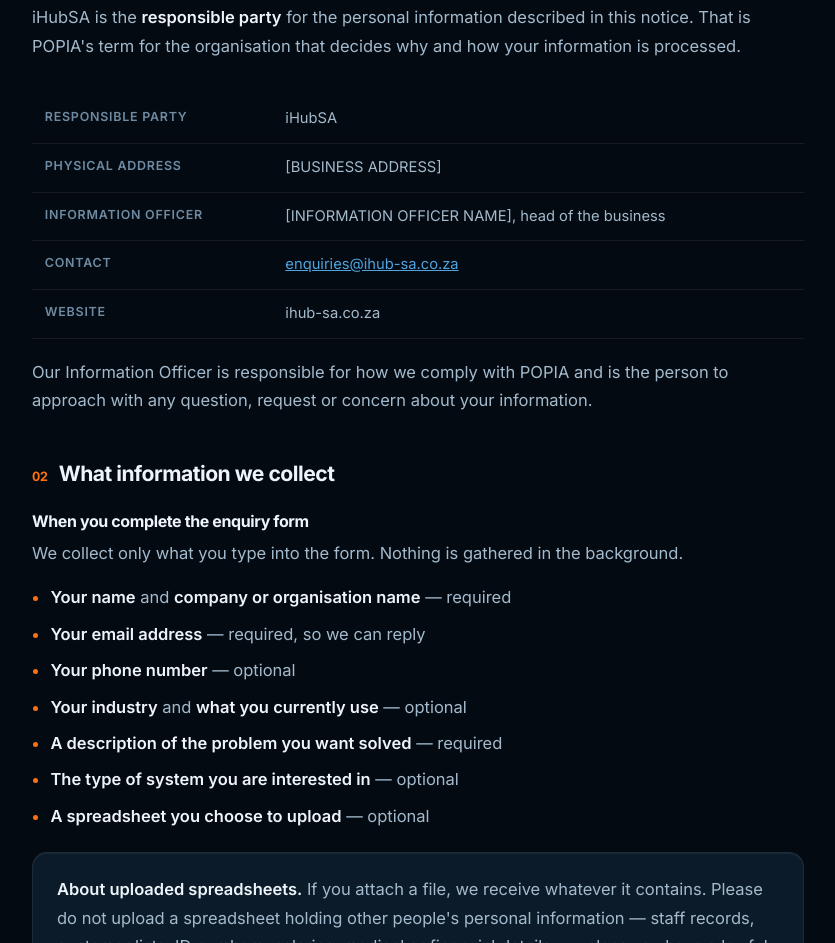
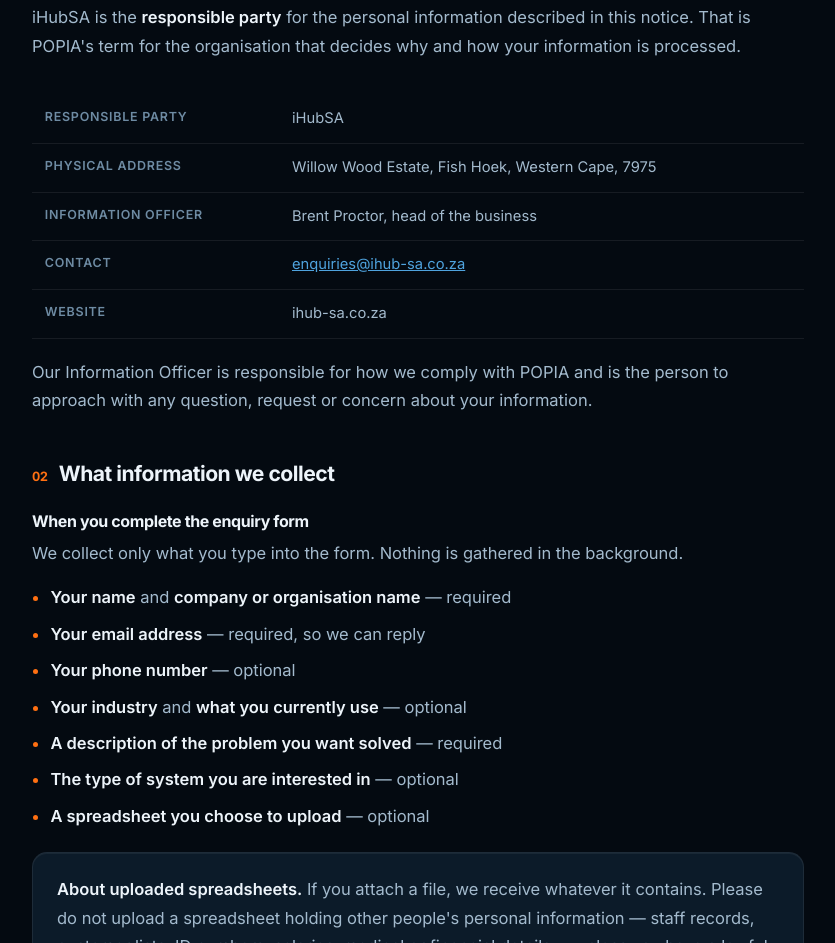
Before and after one commit to IhubSA/iHubSA-Website, a plain HTML site: page privacy.html in a window 1280 px wide. Shown: the part 806-1749 px from the top of the page, without its empty margins (222-1057 px from the left). Drawn offline with Linux system fonts and the light colour scheme.

Commit message:
Update physical address and information officer details

```diff
--- a/privacy.html
+++ b/privacy.html
@@ -186,8 +186,8 @@
 <div class="scroller">
 <table class="tbl">
   <tr><th>Responsible party</th><td>iHubSA</td></tr>
-  <tr><th>Physical address</th><td>[BUSINESS ADDRESS]</td></tr>
-  <tr><th>Information Officer</th><td>[INFORMATION OFFICER NAME], head of the business</td></tr>
+  <tr><th>Physical address</th><td>Willow Wood Estate, Fish Hoek, Western Cape, 7975</td></tr>
+  <tr><th>Information Officer</th><td>Brent Proctor, head of the business</td></tr>
   <tr><th>Contact</th><td><a href="mailto:enquiries@ihub-sa.co.za">enquiries@ihub-sa.co.za</a></td></tr>
   <tr><th>Website</th><td>ihub-sa.co.za</td></tr>
 </table>
```
